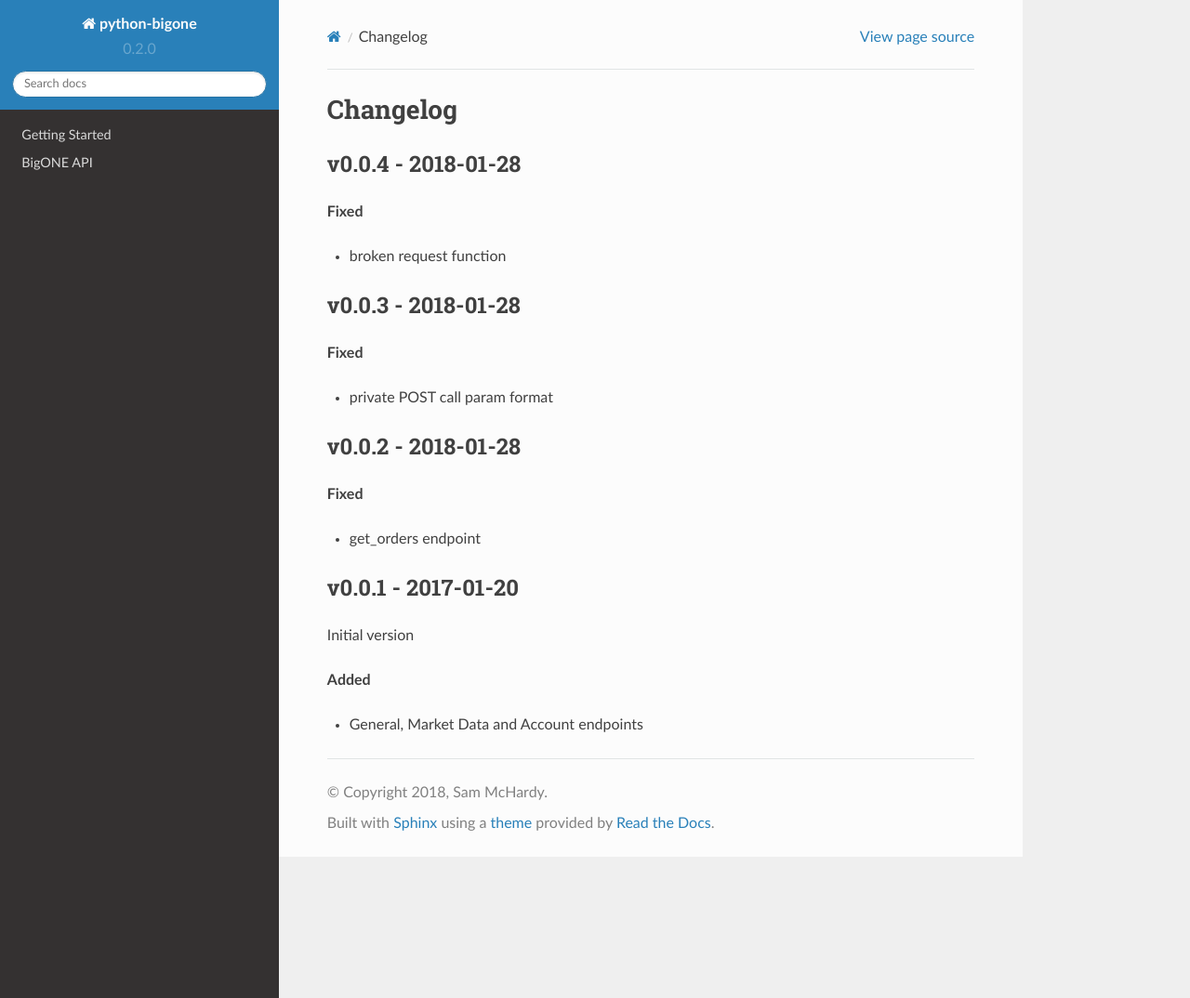
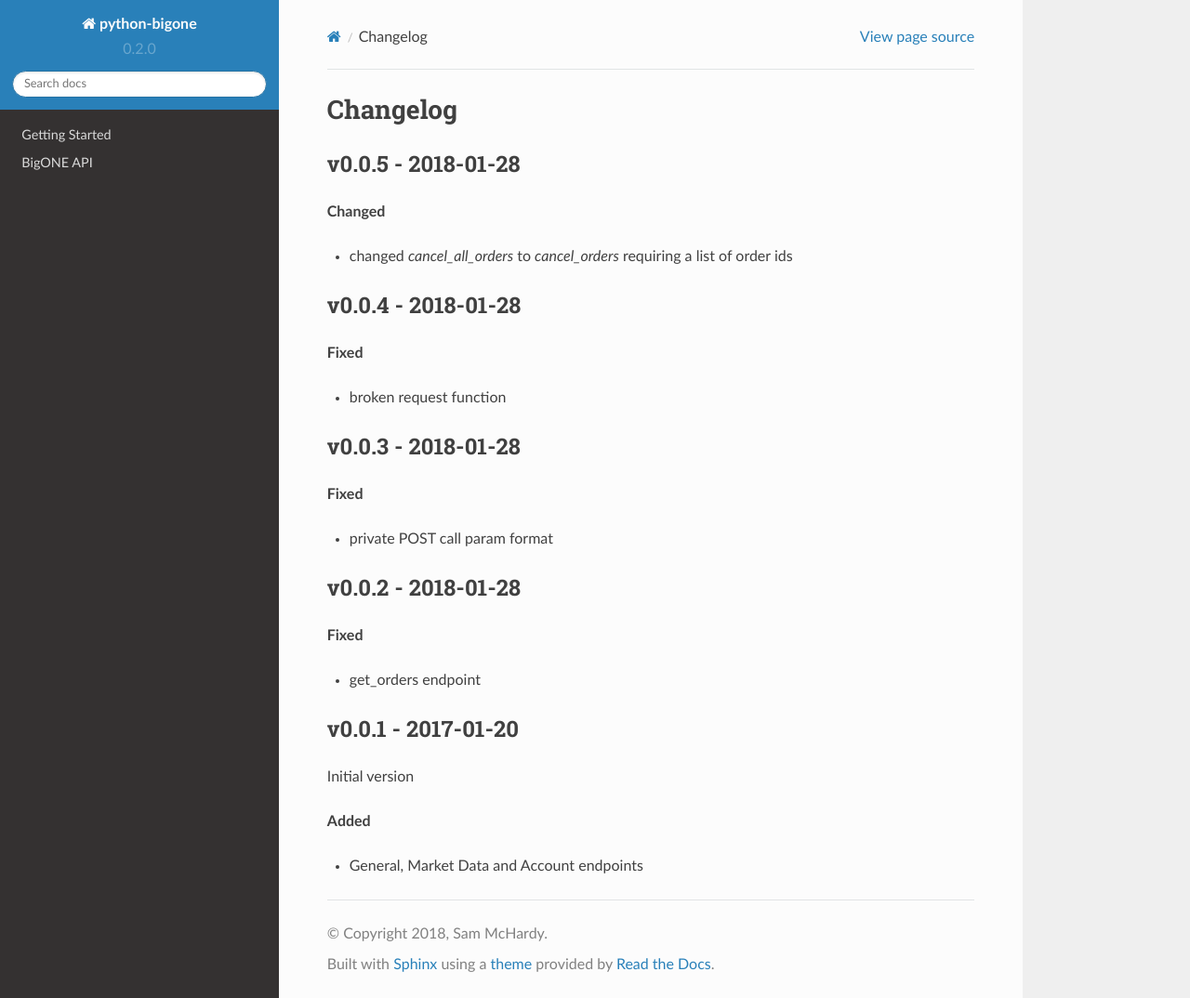
Before and after one commit to sammchardy/python-bigone, a Sphinx documentation site: the page built from docs/changelog.rst, in a window 1280 px wide and 1074 px high. Shown: the whole window at 93% size. Built offline with Sphinx 7.4.7 and the Read the Docs theme 2.0.0, drawn with Linux system fonts in a browser that asks for light colours; formulas are drawn with MathJax 3.

Commit message:
Update to v0.0.5

```diff
--- a/README.rst
+++ b/README.rst
@@ -1,5 +1,5 @@
 ===============================
-Welcome to python-bigone v0.0.4
+Welcome to python-bigone v0.0.5
 ===============================
 
 .. image:: https://img.shields.io/pypi/v/python-bigone.svg
--- a/docs/changelog.rst
+++ b/docs/changelog.rst
@@ -1,5 +1,12 @@
 Changelog
 =========
+
+v0.0.5 - 2018-01-28
+^^^^^^^^^^^^^^^^^^^
+
+**Changed**
+
+- changed `cancel_all_orders` to `cancel_orders` requiring a list of order ids
 
 v0.0.4 - 2018-01-28
 ^^^^^^^^^^^^^^^^^^^
--- a/setup.py
+++ b/setup.py
@@ -3,7 +3,7 @@ from setuptools import setup
 
 setup(
     name='python-bigone',
-    version='0.0.4',
+    version='0.0.5',
     packages=['bigone'],
     description='BigONE REST API python implementation',
     url='https://github.com/sammchardy/python-bigone',
```
